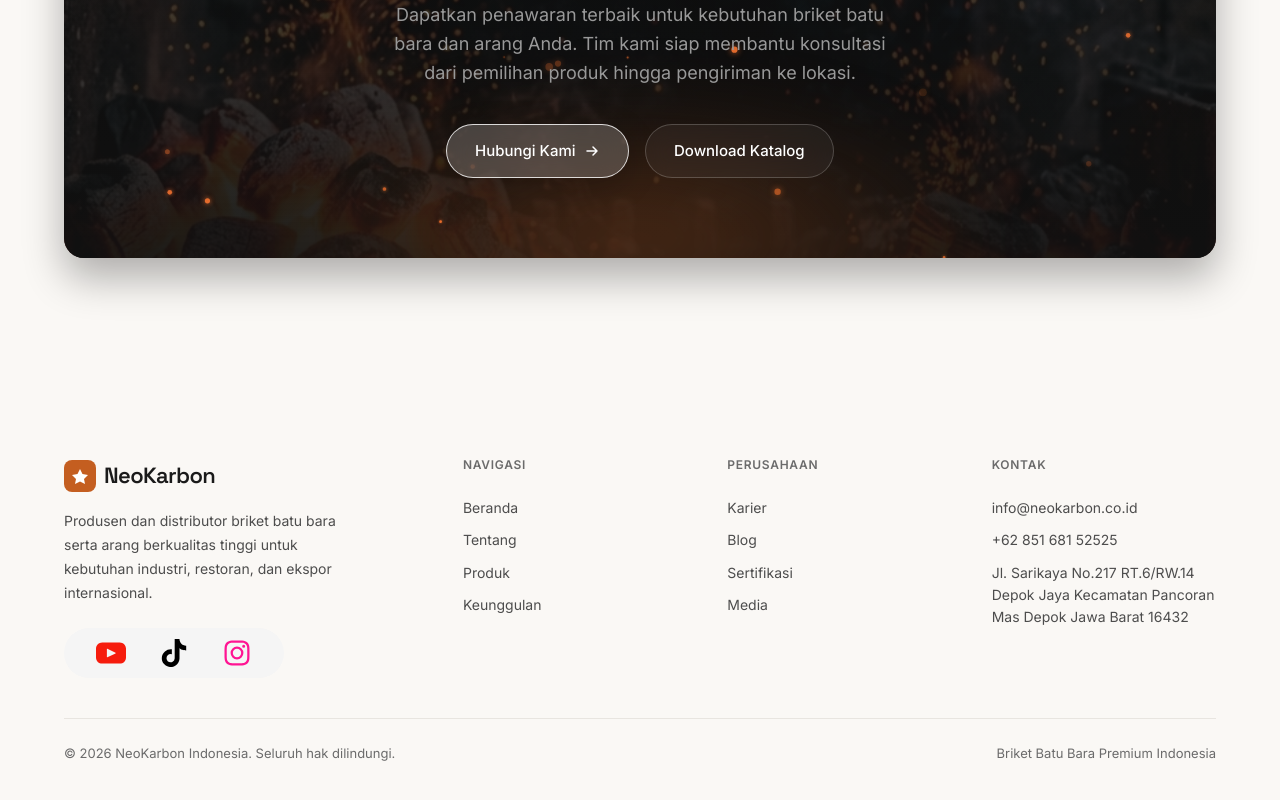
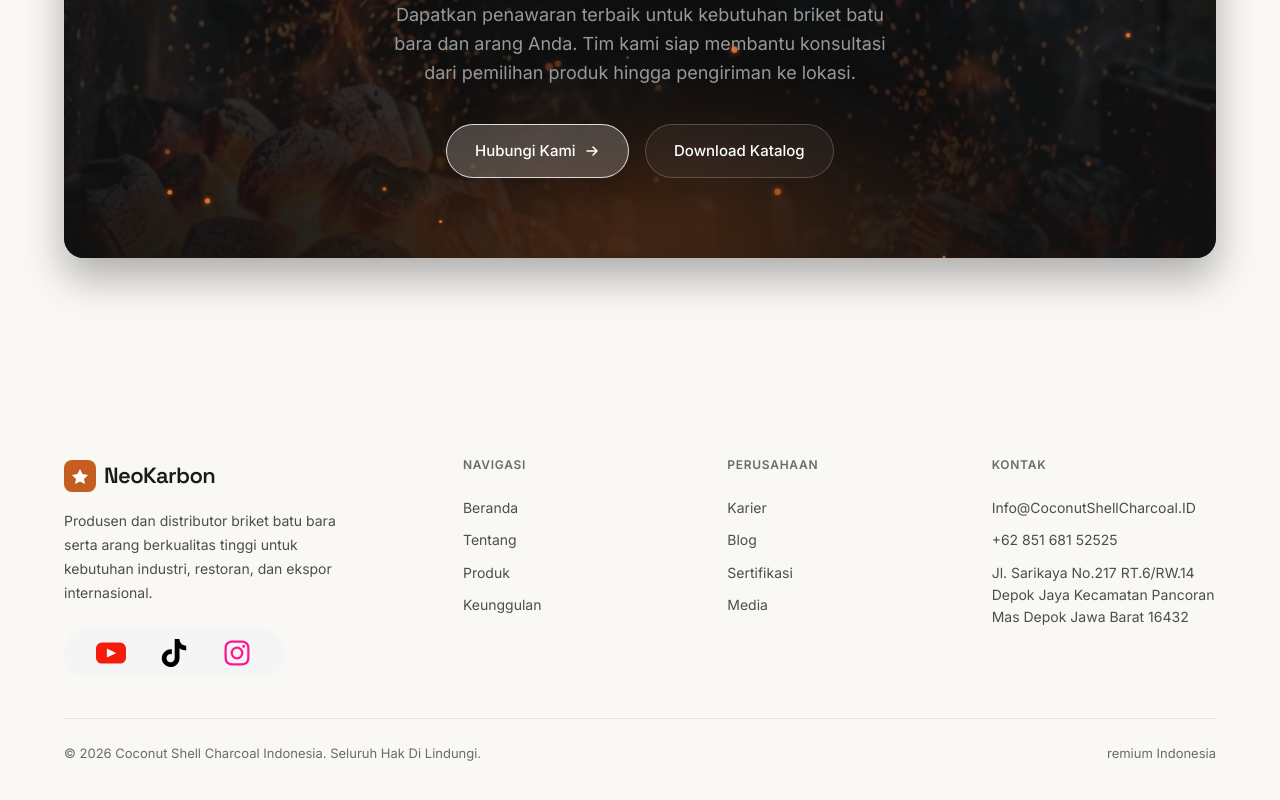
Before and after one commit to arvinmaolanahidayattulloh/Coconut-Shell-Charcoal.ID, a Next.js app: page / in a window 1280 px wide. Shown: the part 4511-5311 px from the top of the page. Built offline with nearby package versions, Linux system fonts and the light colour scheme.

Commit message:
Update Footer.js

```diff
--- a/src/components/Footer.js
+++ b/src/components/Footer.js
@@ -16,7 +16,7 @@ const COMPANY_LINKS = [
 ];
 
 const CONTACT_INFO = [
-  { label: "info@neokarbon.co.id", href: "mailto:Info@CoconutShellCharcoal.ID" },
+  { label: "Info@CoconutShellCharcoal.ID", href: "mailto:Info@CoconutShellCharcoal.ID" },
   { label: "+62 851 681 52525", href: "tel:+6285168152525" },
   { label: "Jl. Sarikaya No.217 RT.6/RW.14 Depok Jaya Kecamatan Pancoran Mas Depok Jawa Barat 16432", href: "#" },
 ];
@@ -93,8 +93,8 @@ export default function Footer() {
       </div>
 
       <div className={styles.footerBottom}>
-        <span>© 2026 NeoKarbon Indonesia. Seluruh hak dilindungi.</span>
-        <span>Briket Batu Bara Premium Indonesia</span>
+        <span>© 2026 Coconut Shell Charcoal Indonesia. Seluruh Hak Di Lindungi.</span>
+        <span>remium Indonesia</span>
       </div>
     </footer>
   );
```
